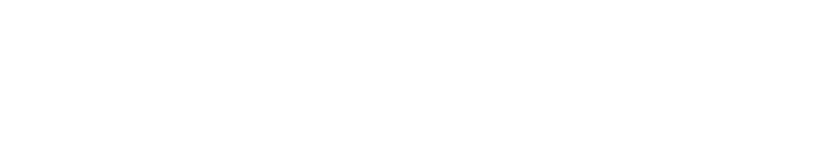
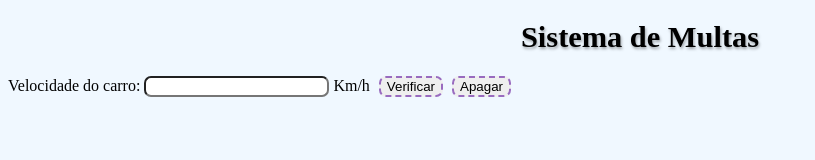
Before and after one commit to pwellinsson/js-curso, a plain HTML site: page js-curso_em_video/aula011/ex010.html in a window 1280 px wide. Shown: the whole page, without its empty margins (0-815 px from the left). Drawn offline with Linux system fonts and the light colour scheme.

Commit message:
Finalize aula011\ex010 and ex008

```diff
--- a/js-curso_em_video/aula011/ex008.js
+++ b/js-curso_em_video/aula011/ex008.js
@@ -1,8 +1,16 @@
-vel = 59.99999999999999
-console.log(`A velocidade do seu carro é ${vel}Km/h.`)
+res = document.querySelector('div#res')
+function calcular() {
+    txtv = document.querySelector('input#txtvel')
+    vel = Number(txtv.value)
+    res.innerHTML = `<p>A velocidade do seu carro é <strong>${vel}Km/h</strong>.</p>`
 
-if(vel > 60) { // Condição simples!
-    console.log('Você ultrapassou a velocidade permitida. MULTADO!')
+    if(vel > 60) { // Condição simples!
+        res.innerHTML += '<p>Você ultrapassou a velocidade permitida. <strong>MULTADO</strong>!</p>'
+    }
+
+    res.innerHTML += '<p>Dirija sempre usando cinto de segurança!</p>'
 }
 
-console.log('Dirija sempre usando cinto de segurança!')
+function apagar() {
+    res.innerHTML = ''
+}
--- a/js-curso_em_video/aula011/ex010.html
+++ b/js-curso_em_video/aula011/ex010.html
@@ -5,8 +5,40 @@
     <meta name="viewport" content="width=device-width, initial-scale=1.0">
     <link rel="shortcut icon" href="../../favicon-js.ico" type="image/x-icon">
     <title>DETRAN</title>
+    <style>
+        body {
+            background-color: aliceblue;
+        }
+
+        h1 {
+            font-size: 1.9em;
+            text-align: center;
+            text-shadow: 1px 2px 3px rgba(0, 0, 0, 0.350);
+        }
+
+        input {
+            border-radius: 7px;
+        }
+
+        .botao {
+            border: 2px dashed rgba(93, 14, 158, 0.586) ;
+            margin-left: 5px;
+        }
+
+        .botao:hover {
+            padding: 8px;
+            font-weight: bold;
+        }
+    </style>
 </head>
 <body>
+    <h1>Sistema de Multas</h1>
+    Velocidade do carro: <input type="Number" name="txtvel" id="txtvel"> Km/h
+    <input class="botao" type="button" value="Verificar" onclick="calcular()">
+    <input class="botao" type="button" value="Apagar" onclick="apagar()">
+    <div id="res">
 
+    </div>
+    <script src="ex008.js"></script>
 </body>
 </html>
```
